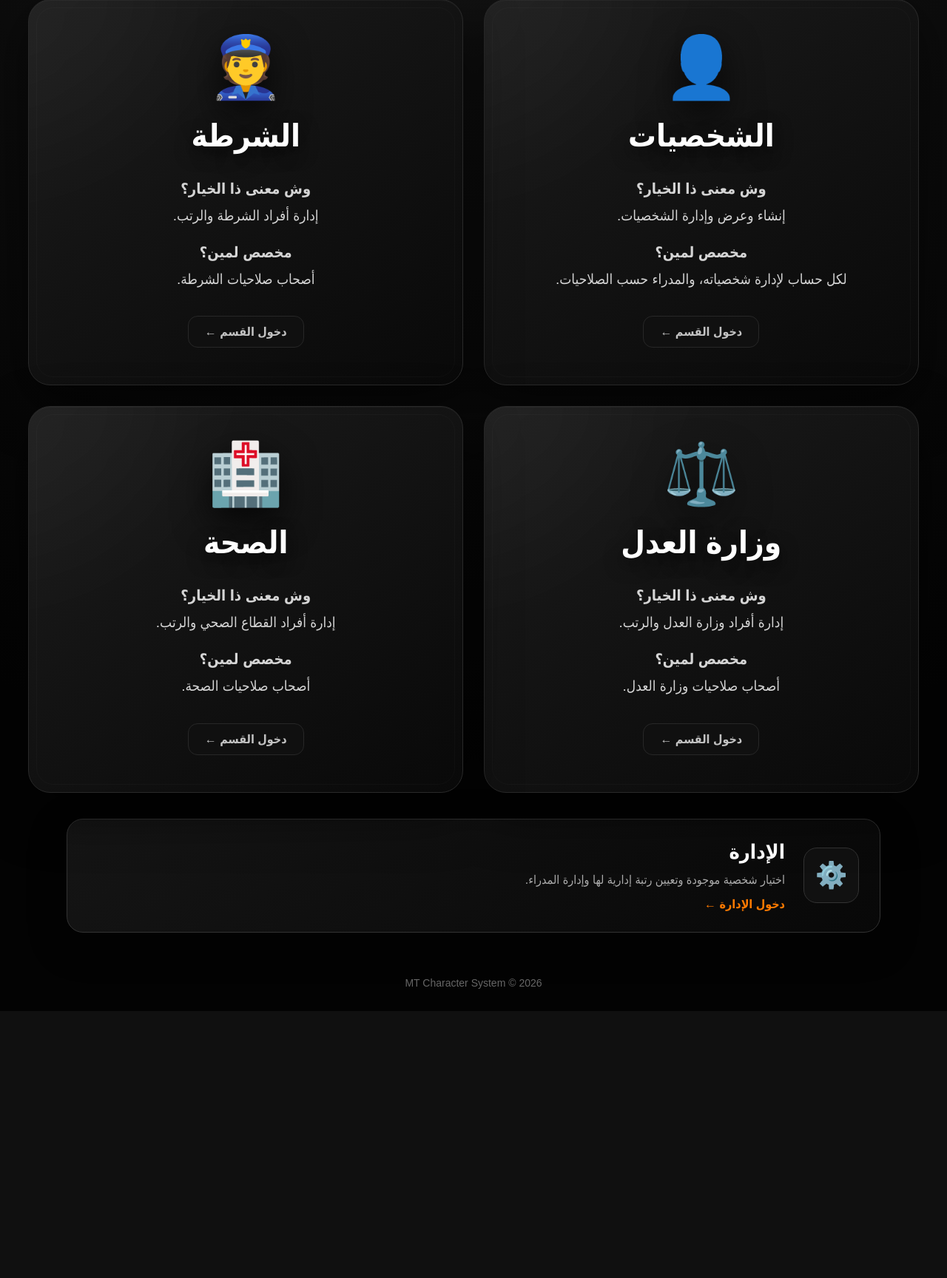
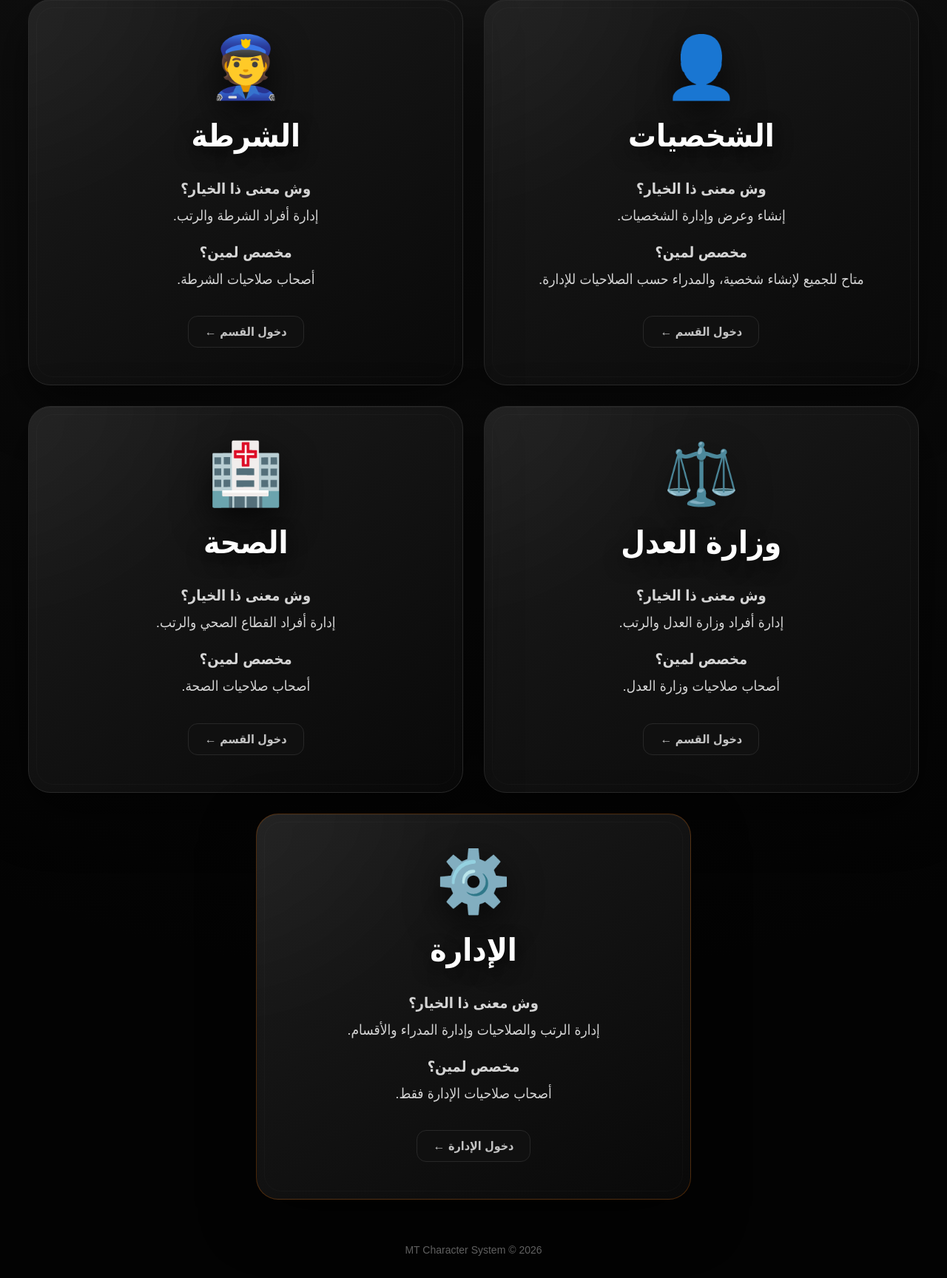
Before and after one commit to dahomaq37-jpg/-MT-Character-System, a Flask app: page / in a window 1280 px wide. Shown: the part 426-2154 px from the top of the page at 74% size. Before the commit the page ends 1793 px from the top, so only its background shows below. Run offline with Flask 3, Linux system fonts and the light colour scheme; the visitor is signed in with stand-in values (Sample User, id 1); data comes from the database, SQL or seed files in the repository.

Commit message:
Update index.html

```diff
--- a/templates/index.html
+++ b/templates/index.html
@@ -8,16 +8,16 @@
     <meta name="viewport"
           content="width=device-width, initial-scale=1.0">
 
-    <title>
-        MT Character System
-    </title>
+    <title>MT Character System</title>
 
     <link rel="stylesheet"
           href="{{ url_for('static', filename='style.css') }}">
 
 </head>
 
+
 <body>
+
 
 <header class="hero">
 
@@ -36,8 +36,11 @@
 </header>
 
 
+
 <main class="sections">
 
+
+    <!-- الشخصيات -->
 
     <a href="/characters"
        class="section-card">
@@ -67,8 +70,8 @@
 
             <br>
 
-            لكل حساب لإدارة شخصياته،
-            والمدراء حسب الصلاحيات.
+            متاح للجميع لإنشاء شخصية،
+            والمدراء حسب الصلاحيات للإدارة.
         </p>
 
         <span class="open">
@@ -77,6 +80,9 @@
 
     </a>
 
+
+
+    <!-- الشرطة -->
 
     <a href="/police"
        class="section-card">
@@ -116,6 +122,9 @@
     </a>
 
 
+
+    <!-- وزارة العدل -->
+
     <a href="/justice"
        class="section-card">
 
@@ -153,6 +162,9 @@
 
     </a>
 
+
+
+    <!-- الصحة -->
 
     <a href="/health"
        class="section-card">
@@ -192,74 +204,59 @@
     </a>
 
 
-</main>
 
+    <!-- الإدارة -->
 
-{% if current_user and current_user["is_owner"] %}
+    {% if current_user and
+          (
+              current_user["is_owner"]
+              or has_permission("admins_manage")
+          )
+    %}
 
-<section class="admin-section">
+        <a href="/admin"
+           class="section-card admin-home-card">
 
-    <a href="/admin"
-       class="admin-card">
-
-        <div class="admin-icon">
-            ⚙️
-        </div>
-
-        <div class="admin-content">
+            <div class="icon">
+                ⚙️
+            </div>
 
             <h2>
                 الإدارة
             </h2>
 
             <p>
-                اختيار شخصية موجودة وتعيين
-                رتبة إدارية لها وإدارة المدراء.
+                <strong>
+                    وش معنى ذا الخيار؟
+                </strong>
+
+                <br>
+
+                إدارة الرتب والصلاحيات
+                وإدارة المدراء والأقسام.
             </p>
 
-            <span>
+            <p>
+                <strong>
+                    مخصص لمين؟
+                </strong>
+
+                <br>
+
+                أصحاب صلاحيات الإدارة فقط.
+            </p>
+
+            <span class="open">
                 دخول الإدارة ←
             </span>
 
-        </div>
+        </a>
 
-    </a>
+    {% endif %}
 
-</section>
 
-{% elif current_user and has_permission("admins_manage") %}
+</main>
 
-<section class="admin-section">
-
-    <a href="/admin"
-       class="admin-card">
-
-        <div class="admin-icon">
-            ⚙️
-        </div>
-
-        <div class="admin-content">
-
-            <h2>
-                الإدارة
-            </h2>
-
-            <p>
-                اختيار شخصية موجودة وتعيين
-                رتبة إدارية لها.
-            </p>
-
-            <span>
-                دخول الإدارة ←
-            </span>
-
-        </div>
-
-    </a>
-
-</section>
-
-{% endif %}
 
 
 <footer>
@@ -269,154 +266,60 @@
 </footer>
 
 
+
 <style>
 
-.admin-section {
+/* ================================= */
+/* بطاقة الإدارة */
+/* ================================= */
 
-    width: 94%;
+.admin-home-card {
 
-    max-width: 1100px;
+    grid-column: 1 / -1;
 
-    margin: 35px auto 0;
+    width: calc(50% - 14px);
+
+    justify-self: center;
+
+    min-height: 500px;
+
+    border-color:
+        rgba(255, 122, 0, 0.25);
 
 }
 
 
-.admin-card {
+.admin-home-card:hover {
 
-    display: flex;
-
-    align-items: center;
-
-    gap: 25px;
-
-    padding: 28px;
-
-    text-decoration: none;
-
-    color: white;
-
-    background:
-        linear-gradient(
-            145deg,
-            #151515,
-            #080808
-        );
-
-    border: 1px solid #333;
-
-    border-radius: 22px;
+    border-color: #ff7a00;
 
     box-shadow:
-        0 15px 50px rgba(0,0,0,.45);
-
-    transition: .25s;
+        0 20px 60px
+        rgba(255, 122, 0, 0.18);
 
 }
 
 
-.admin-card:hover {
+.admin-home-card .icon {
 
-    transform: translateY(-4px);
-
-    border-color: #ff7a00;
-
-    box-shadow:
-        0 15px 50px
-        rgba(255,122,0,.18);
+    color: #ff7a00;
 
 }
 
 
-.admin-icon {
-
-    width: 75px;
-
-    height: 75px;
-
-    display: flex;
-
-    align-items: center;
-
-    justify-content: center;
-
-    flex-shrink: 0;
-
-    border-radius: 18px;
-
-    background: #111;
-
-    border: 1px solid #333;
-
-    font-size: 35px;
-
-}
-
-
-.admin-content h2 {
-
-    margin: 0 0 8px;
-
-    font-size: 27px;
-
-}
-
-
-.admin-content p {
-
-    margin: 0 0 10px;
-
-    color: #aaa;
-
-    line-height: 1.7;
-
-}
-
-
-.admin-content span {
-
-    color: #ff7a00;
-
-    font-weight: bold;
-
-}
-
+/* ================================= */
+/* الجوال */
+/* ================================= */
 
 @media (max-width: 700px) {
 
-    .admin-section {
+    .admin-home-card {
 
-        width: 96%;
+        grid-column: 1 / -1;
 
-    }
+        width: 100%;
 
-    .admin-card {
-
-        padding: 20px;
-
-        gap: 15px;
-
-    }
-
-    .admin-icon {
-
-        width: 55px;
-
-        height: 55px;
-
-        font-size: 25px;
-
-    }
-
-    .admin-content h2 {
-
-        font-size: 21px;
-
-    }
-
-    .admin-content p {
-
-        font-size: 13px;
+        min-height: 340px;
 
     }
 
@@ -424,5 +327,6 @@
 
 </style>
 
+
 </body>
 </html>
```
